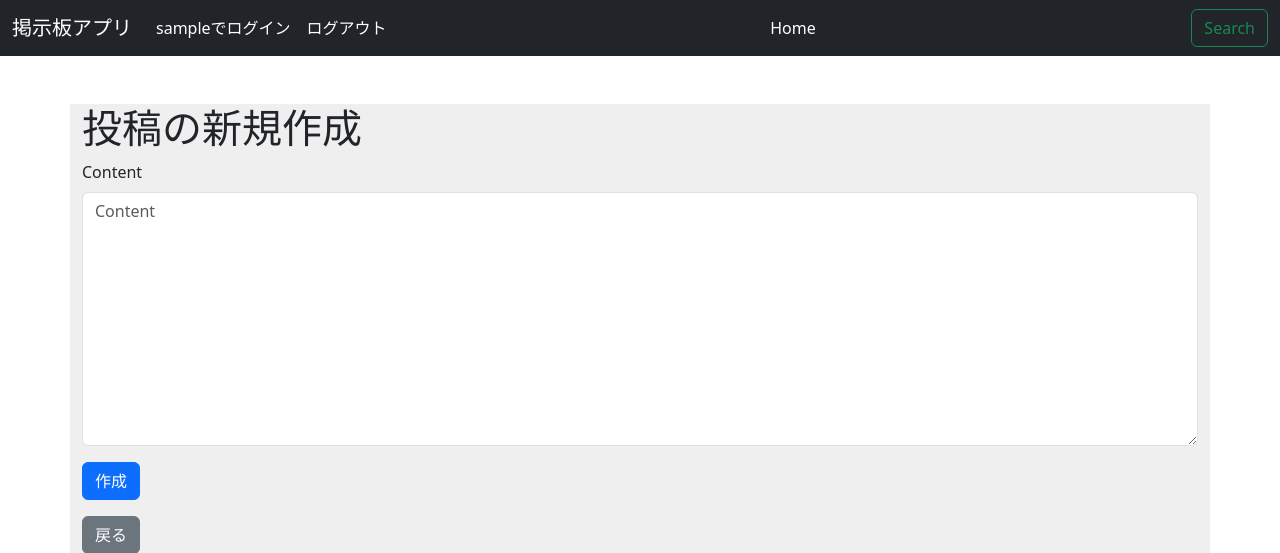
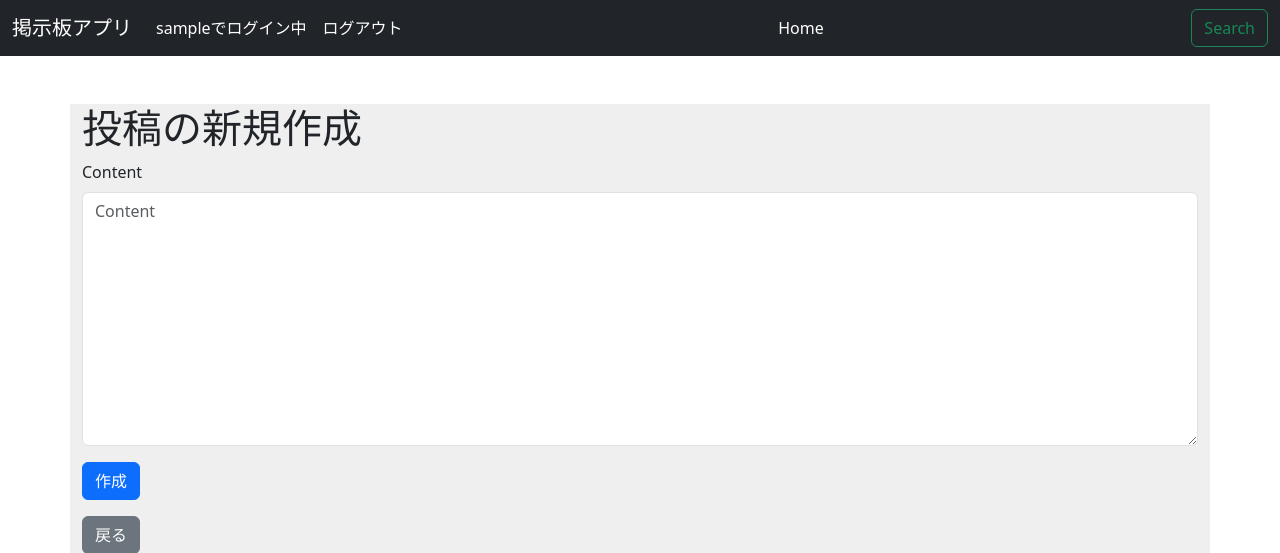
Before and after one commit to yokamoto5742/djangobulletinboard, a Django app: page /bbs/create/ in a window 1280 px wide. Shown: the top 553 px of the page. Run offline with Django 5.2, Linux system fonts and the light colour scheme; the visitor is signed in with stand-in values (Sample User, id 1); some libraries are stand-ins or nearby versions.

Commit message:
1st commit

```diff
--- a/templates/bbs/base.html
+++ b/templates/bbs/base.html
@@ -21,7 +21,7 @@
           <ul class="navbar-nav me-auto mb-2 mb-lg-0">
              <li class="nav-item">
                 {% if user.is_authenticated %}
-                  <span class="nav-link active">{{ user }}でログイン</span>
+                  <span class="nav-link active">{{ user }}でログイン中</span>
                 {% endif %}
               </li>
               <li class="nav-item">
--- a/templates/registration/login.html
+++ b/templates/registration/login.html
@@ -4,7 +4,7 @@
 {% block content %}
 <h1 class="mb-5">ログイン画面</h1>
 {% if user.is_authenticated %}
-    <p>{{ user }}でログイン</p>
+    <p>{{ user }}でログイン中</p>
     <form action="{% url 'logout' %}" method="post">
         {% csrf_token %}
         <button type="submit" class="btn btn-danger">ログアウト</button>
```
